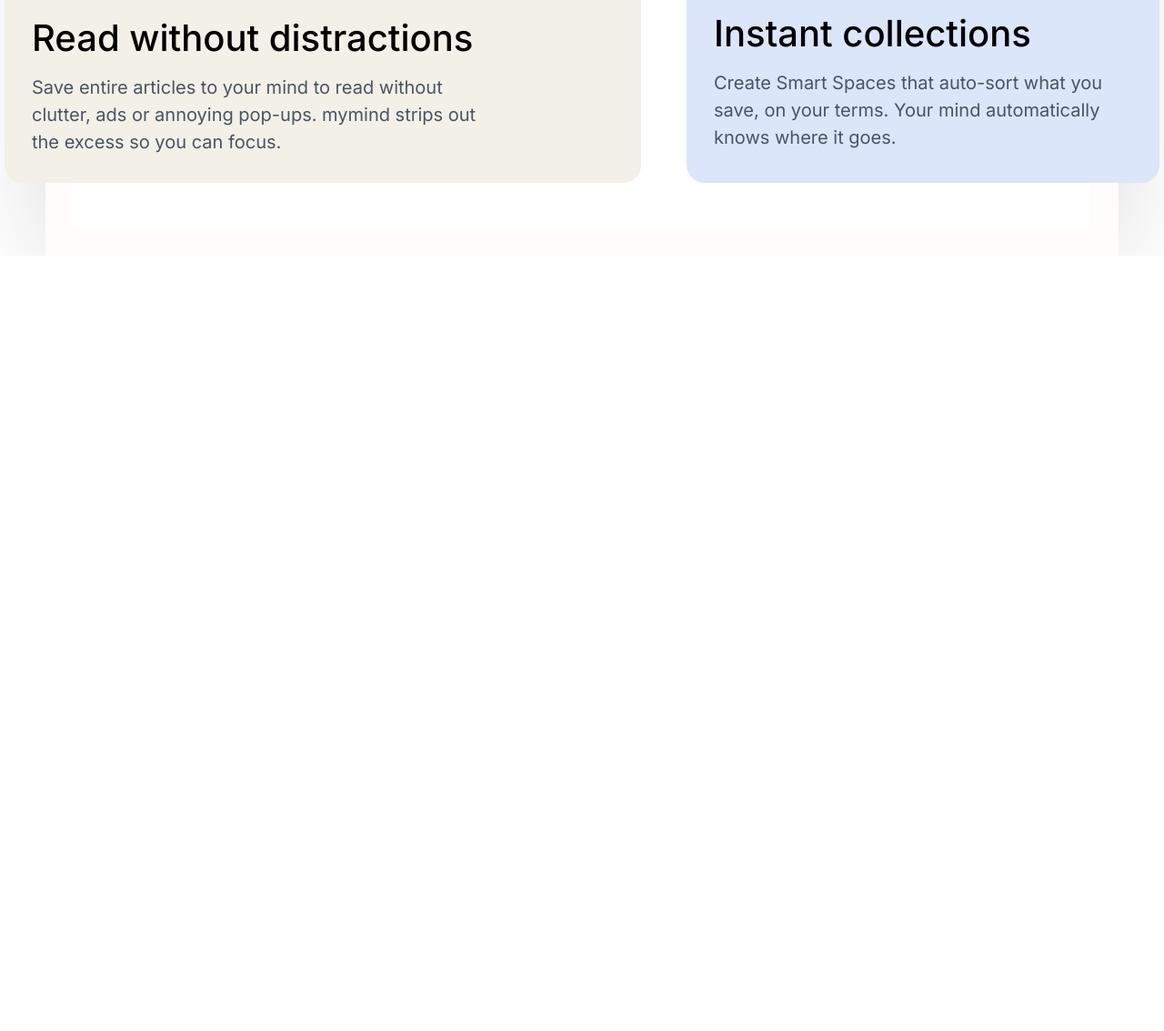
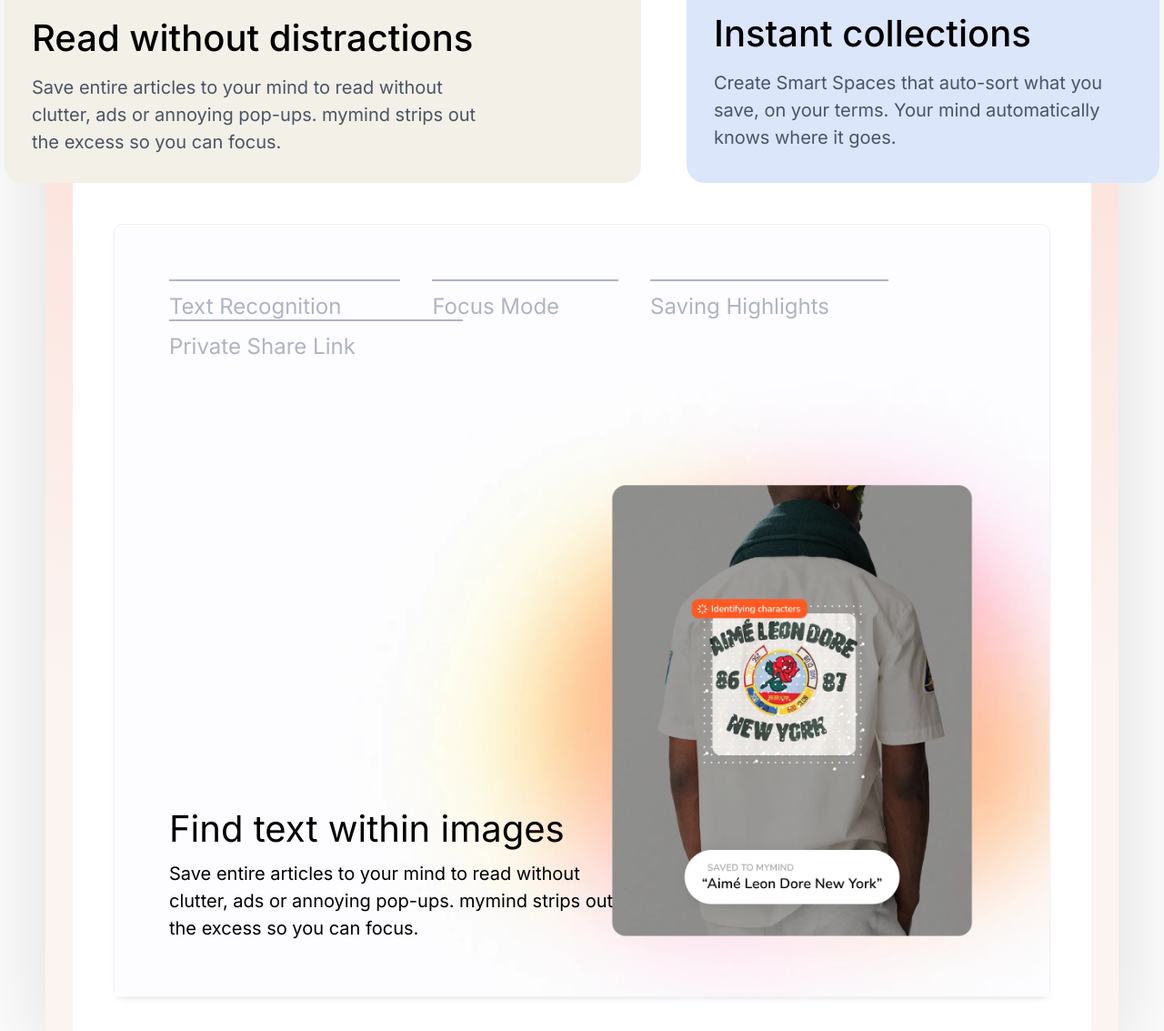
Before and after one commit to Mustafaali82/MyMind, a plain HTML site: page index.html in a window 1280 px wide. Shown: the part 7839-8972 px from the top of the page at 91% size. Before the commit the page ends 8120 px from the top, so only its background shows below. Drawn offline with Linux system fonts and the light colour scheme.

Commit message:
file updated

```diff
--- a/index.html
+++ b/index.html
@@ -185,6 +185,79 @@
               </p>
             </div>
           </div>
+          <div class="tab-main">
+            <div class="tab">
+              <button
+                class="tablinks first_display"
+                onclick="openCity(event, 'text')"
+              >
+                Text Recognition
+              </button>
+              <button class="tablinks" onclick="openCity(event, 'focus')">
+                Focus Mode
+              </button>
+              <button class="tablinks" onclick="openCity(event, 'saving')">
+                Saving Highlights
+              </button>
+              <button
+                class="tablinks gap-close"
+                onclick="openCity(event, 'private')"
+              >
+                Private Share Link
+              </button>
+            </div>
+
+            <div id="text" class="tabcontent first-box-display">
+              <div class="tab1_panel">
+                <div class="tab-heading">
+                  <h2>Find text within images</h2>
+                  <p>
+                    Save entire articles to your mind to read without clutter,
+                    ads or annoying pop-ups. mymind strips out the excess so you
+                    can focus.
+                  </p>
+                </div>
+              </div>
+            </div>
+
+            <div id="focus" class="tabcontent">
+              <div class="tab1_panel tab-panel2">
+                <div class="tab-heading">
+                  <h2>Write in Peace</h2>
+                  <p>
+                    Save entire articles to your mind to read without clutter,
+                    ads or annoying pop-ups. mymind strips out the excess so you
+                    can focus.
+                  </p>
+                </div>
+              </div>
+            </div>
+
+            <div id="saving" class="tabcontent">
+              <div class="tab1_panel tab-panel3">
+                <div class="tab-heading">
+                  <h2>Save Highlight with a click</h2>
+                  <p>
+                    Save entire articles to your mind to read without clutter,
+                    ads or annoying pop-ups. mymind strips out the excess so you
+                    can focus.
+                  </p>
+                </div>
+              </div>
+            </div>
+            <div id="private" class="tabcontent">
+              <div class="tab1_panel tab-panel4">
+                <div class="tab-heading">
+                  <h2>Share a piece of your mind</h2>
+                  <p>
+                    Save entire articles to your mind to read without clutter,
+                    ads or annoying pop-ups. mymind strips out the excess so you
+                    can focus.
+                  </p>
+                </div>
+              </div>
+            </div>
+          </div>
         </div>
       </section>
     </main>
--- a/index.js
+++ b/index.js
@@ -0,0 +1,13 @@
+function openCity(evt, cityName) {
+    var i, tabcontent, tablinks;
+    tabcontent = document.getElementsByClassName("tabcontent");
+    for (i = 0; i < tabcontent.length; i++) {
+      tabcontent[i].style.display = "none";
+    }
+    tablinks = document.getElementsByClassName("tablinks");
+    for (i = 0; i < tablinks.length; i++) {
+      tablinks[i].className = tablinks[i].className.replace(" active", "");
+    }
+    document.getElementById(cityName).style.display = "block";
+    evt.currentTarget.className += " active";
+  }
--- a/style.css
+++ b/style.css
@@ -290,18 +290,20 @@ nav div {
 /* Six Section Styling */
 
 .six {
-    background: linear-gradient(180deg, #FF5924 0%, #FFC0B4 20.88%,  #fffcfb 85.07%);
+    background: linear-gradient(180deg, #FF5924 0%, #FFC0B4 20.88%, #fbf4f1 85.07%);
     padding: 30px;
 }
 
 .six-box {
     background-color: white;
+    padding: 0 45px;
     padding-top: 50px;
-    padding-bottom: 50px;
+    padding-bottom: 0px;
     display: flex;
     justify-content: center;
     align-items: center;
     flex-direction: column;
+    border-radius: 10px;
 }
 
 .six-box span {
@@ -336,7 +338,7 @@ nav div {
 }
 
 .grid-box-child:hover {
-    transform:scale(1.1);
+    transform: scale(1.1);
 }
 
 .grid-box-child h2 {
@@ -375,25 +377,142 @@ nav div {
     width: 480px;
 }
 
-.grid-box-two{
+.grid-box-two {
     display: grid;
     grid-template-columns: 700px 520px;
 }
 
-.bg-color-F3F0E7{
+.bg-color-F3F0E7 {
     background-color: #F3F0E7;
 }
 
-.bg-color-DBE6FB{
+.bg-color-DBE6FB {
     background-color: #DBE6FB;
 }
 
-.bg-color-F3F0E7 img{
+.bg-color-F3F0E7 img {
     width: 100%;
 }
 
-.bg-color-DBE6FB p{
+.bg-color-DBE6FB p {
     width: 100%;
+}
+
+
+.tab-main {
+    width: 100%;
+    background-color: #FDFCFF;
+    margin: 45px;
+    border: 1px solid rgba(228, 232, 236, 0.5) !important;
+    box-shadow: 0px 4px 7px -4px rgba(140, 142, 151, 0.32) !important;
+    border-radius: 10px;
+}
+
+/* Style the tab */
+.tab {
+    overflow: hidden;
+    padding: 60px;
+    padding-bottom: 0;
+}
+
+.tab-heading h2{
+    font-size: 40px;
+    font-family: "inter",sans-serif;
+    font-weight: 400;
+}
+
+.tab-heading p{
+    font-size: 20px;
+    width: 500px;
+    font-family: "inter",sans-serif;
+    line-height: 30px;
+    margin-top: 10px;
+}
+
+/* Style the buttons inside the tab */
+.tab button {
+    background-color: inherit;
+    border: none;
+    outline: none;
+    cursor: pointer;
+    transition: 0.3s;
+    font-size: 24px;
+    font-family: "inter", sans-serif;
+    color: #AFB5C1;
+    font-weight: 400;
+    margin-left: 0;
+    padding: 0;
+    padding-right: 65px;
+    margin-right: 31px;
+    border-top: 2px solid #AFB5C1;
+    border-radius: 0;
+    padding-top: 13px;
+    cursor: pointer;
+}
+
+
+/* Change background color of buttons on hover */
+.tab button:hover {
+    background-color: #dddddd00;
+    box-shadow: none;
+}
+
+/* Create an active/current tablink class */
+.tab button.active {
+    background-color: none;
+    border-top: 2px solid #FF5924;
+    color: black;
+    transition: 0.4s;
+}
+
+
+.gap-close {
+    padding-right: 118px !important;
+    margin-right: 0 !important;
+}
+
+/* Style the tab content */
+.tabcontent {
+    display: none;
+    transition: .4s;
+}
+
+.tab1_panel{
+    background-image: url(Assets/feature-text-recognition-desktop.webp);
+    background-repeat: no-repeat;
+    background-size: cover;
+    background-position: bottom;
+    height: 700px;
+    display: flex;
+    justify-content: end;
+    align-items: start;
+    flex-direction: column;
+    padding: 60px;
+    padding-top: 0;
+}
+
+.tab-panel2{
+    background-image: url(Assets/feature-focus-mode-desktop.webp);
+}
+
+.tab-panel3{
+    background-image: url(Assets/feature-saving-highlights-desktop.webp);
+}
+
+.tab-panel4 {
+    background-image: url(Assets/feature-private-share-link-desktop.webp);
+}
+
+.tab-image img{
+    width: 500px;
+}
+
+#first_display {
+    display: block !important;
+}
+
+.first-box-display {
+    display: block;
 }
 
 /* Same Styling */
```
Also changed, not shown: Assets/feature-focus-mode-desktop.webp (added), Assets/feature-private-share-link-desktop.webp (added), Assets/feature-saving-highlights-desktop.webp (added), Assets/feature-text-recognition-desktop.webp (added).
